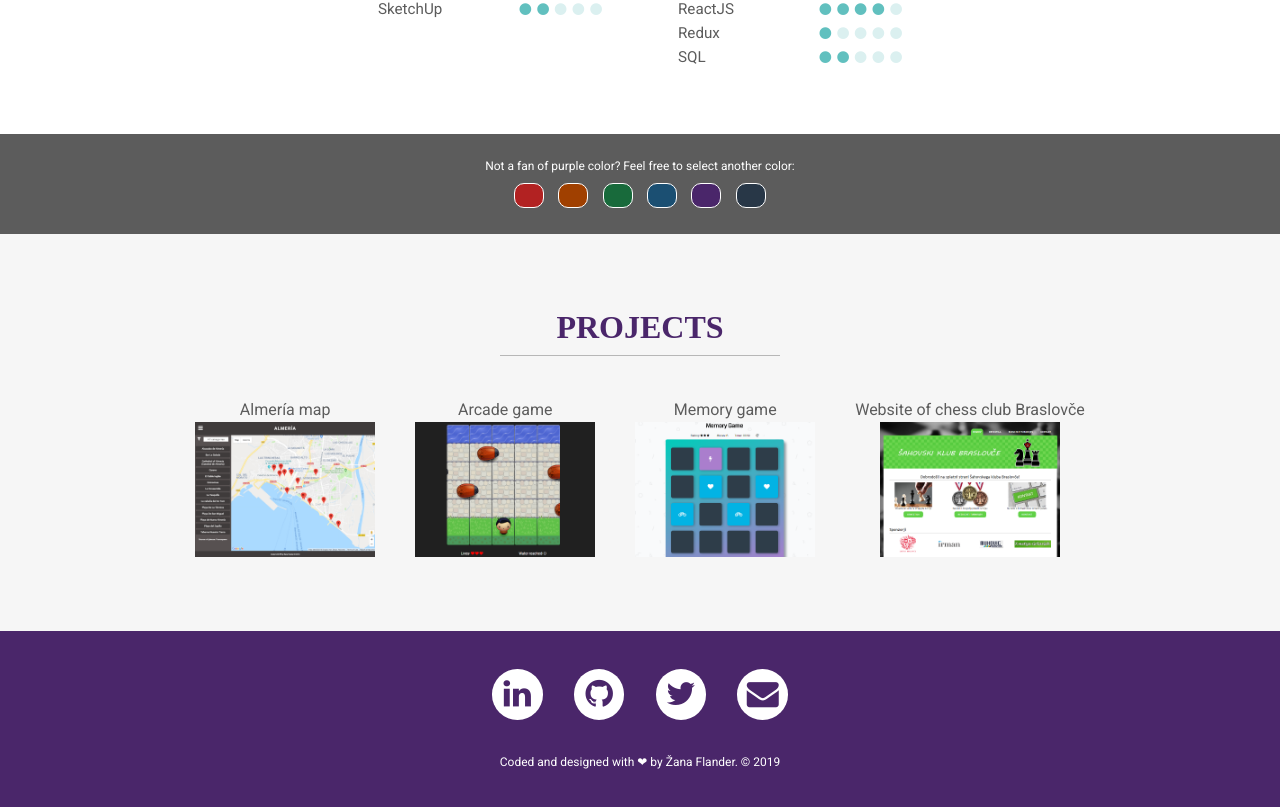
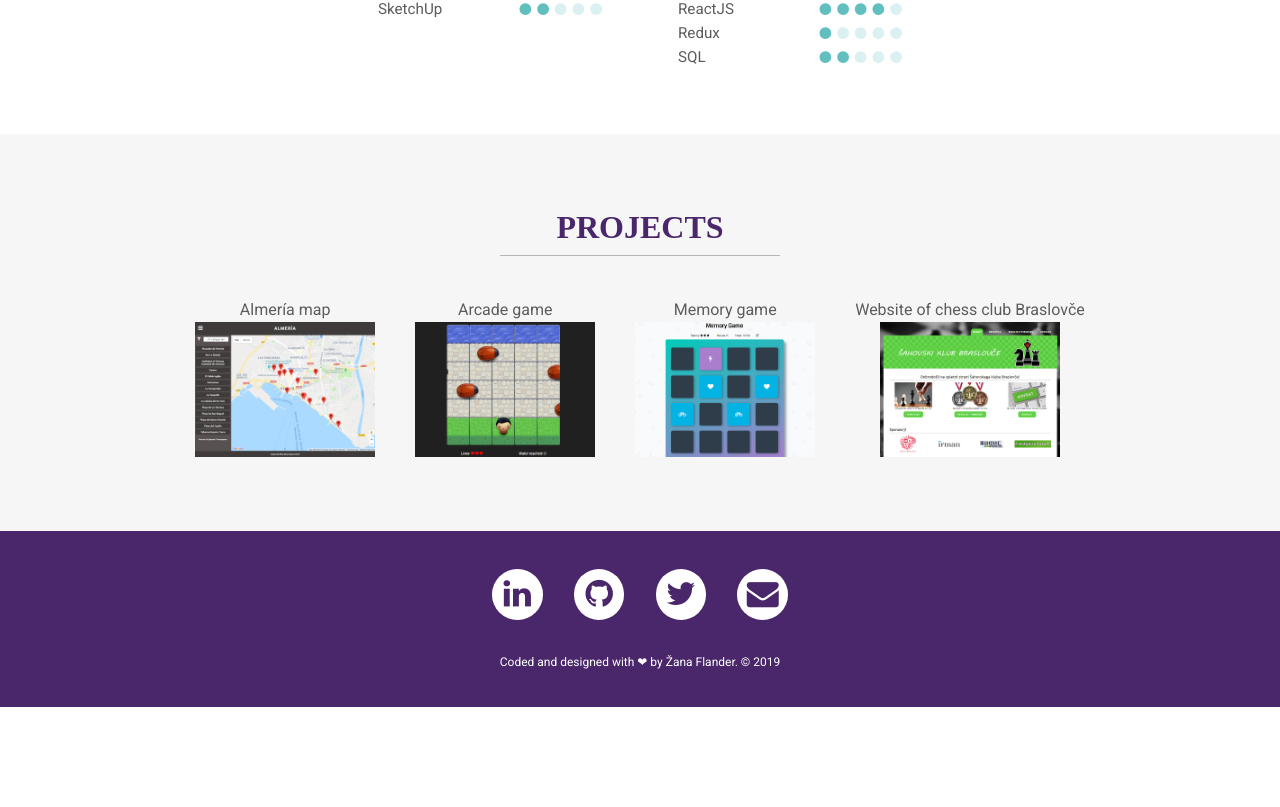
Before and after one commit to flanzana/zanawebsite-react, a React (Create React App) app: page / in a window 1280 px wide. Shown: the part 1491-2298 px from the top of the page. After the commit the page ends 2198 px from the top, so only its background shows below. Built offline with nearby package versions, Linux system fonts and the light colour scheme; a web font is replaced by a local one.

Commit message:
Feat: remove color picker

```diff
--- a/src/App.js
+++ b/src/App.js
@@ -1,8 +1,7 @@
 import React, { Component } from 'react';
 import styled, { ThemeProvider } from 'styled-components';
-import { themePurple, themeBlue, themeGreen, themeOrange, themeRed, themeDark } from './theme/globalStyle';
+import { themePurple } from './theme/globalStyle';
 import Header from './components/Header.js';
-import ColorChanger from './components/ColorChanger.js';
 import NavBar from './components/NavBar.js';
 import SideBar from './components/SideBar.js';
 import AboutMe from './components/AboutMe.js';
@@ -61,32 +60,6 @@ class App extends Component {
 		this.setState({ windowWidth: window.innerWidth });
 	};
 
-	handleColorChange = (event) => {
-		let clickedTheme = event.target.getAttribute('name');
-		switch(clickedTheme) {
-			case "themeRed":
-				this.setState({ theme: themeRed });
-				break
-			case "themeOrange":
-				this.setState({ theme: themeOrange });
-				break
-			case "themeGreen":
-				this.setState({ theme: themeGreen });
-				break
-			case "themeBlue":
-				this.setState({ theme: themeBlue });
-				break
-			case "themePurple":
-				this.setState({ theme: themePurple });
-				break
-			case "themeDark":
-				this.setState({ theme: themeDark });
-				break
-			default:
-				this.setState({ theme: themePurple });
-		}
-	}
-
 	toggleMenu = () => {
 		const menuShow = this.state.shouldShowMenu;
 		this.setState({ shouldShowMenu: !menuShow });
@@ -104,7 +77,6 @@ class App extends Component {
 					<MainContentWrapper>
 						<AboutMe />
 						<Skills skills={skills} />
-						<ColorChanger handleColorChange={this.handleColorChange} />
 						<Projects projects={projects} />
 					</MainContentWrapper>
 					<Footer />
--- a/src/components/ColorChanger.js
+++ /dev/null
@@ -1,57 +0,0 @@
-import React from 'react';
-import styled from 'styled-components';
-import { themePurple, themeBlue, themeGreen, themeOrange, themeRed, themeDark } from '../theme/globalStyle.js';
-
-const ColorChangerWrapper = styled.div`
-    height: 100px;
-    width: 100%;
-    background-color: ${props => props.theme.dark};
-    display: flex;
-    flex-direction: column;
-    align-items: center;
-    justify-content: center;
-
-	p {
-        color: ${props => props.theme.white};
-        font-size: 12px;
-        padding: 0 10px 10px 10px;
-        margin: 0;
-	}
-`;
-
-const ColorButtonWrapper = styled.div`
-    display: flex;
-    flex-direction: row;
-    justify-content: space-around;
-    align-items: center;
-    width: calc(250px + 2vmin);
-`;
-
-const ColorButton = styled.button`
-    background-color: ${props => props.colour};
-    width: 30px;
-    height: 25px;
-    border: 1px solid ${props => props.theme.white};
-    border-radius: 10px;
-    cursor: pointer;
-
-    &:hover {
-		box-shadow: 0 0 15px 4px rgba(0,0,0,0.35);
-	}
-`
-
-const ColorChanger = ({ handleColorChange }) =>  (
-    <ColorChangerWrapper>
-        <p>Not a fan of purple color? Feel free to select another color:</p>
-        <ColorButtonWrapper>
-            <ColorButton name="themeRed" colour={themeRed.primary} onClick={handleColorChange} />
-            <ColorButton name="themeOrange" colour={themeOrange.primary} onClick={handleColorChange} />
-            <ColorButton name="themeGreen" colour={themeGreen.primary} onClick={handleColorChange} />
-            <ColorButton name="themeBlue" colour={themeBlue.primary} onClick={handleColorChange} />
-            <ColorButton name="themePurple" colour={themePurple.primary} onClick={handleColorChange} />
-            <ColorButton name="themeDark" colour={themeDark.primary} onClick={handleColorChange} />
-        </ColorButtonWrapper>
-    </ColorChangerWrapper>
-)
-
-export default ColorChanger;
--- a/src/theme/globalStyle.js
+++ b/src/theme/globalStyle.js
@@ -2,51 +2,6 @@ import styled, { injectGlobal, css } from 'styled-components';
 
 export const themePurple = {
 	primary: '#4a266a',
-	secondary: '#61c0bf',
-	secondaryLight: '#dbf0f0',
-	white: '#ffffff',
-	light: '#f6f6f6',
-	dark: '#5c5c5c'
-};
-
-export const themeGreen = {
-	primary: '#186A3B',
-	secondary: '#61c0bf',
-	secondaryLight: '#dbf0f0',
-	white: '#ffffff',
-	light: '#f6f6f6',
-	dark: '#5c5c5c'
-};
-
-export const themeBlue = {
-	primary: '#1B4F72',
-	secondary: '#61c0bf',
-	secondaryLight: '#dbf0f0',
-	white: '#ffffff',
-	light: '#f6f6f6',
-	dark: '#5c5c5c'
-};
-
-export const themeRed = {
-	primary: '#B22222',
-	secondary: '#61c0bf',
-	secondaryLight: '#dbf0f0',
-	white: '#ffffff',
-	light: '#f6f6f6',
-	dark: '#5c5c5c'
-};
-
-export const themeOrange = {
-	primary: '#A04000',
-	secondary: '#61c0bf',
-	secondaryLight: '#dbf0f0',
-	white: '#ffffff',
-	light: '#f6f6f6',
-	dark: '#5c5c5c'
-};
-
-export const themeDark = {
-	primary: '#283747',
 	secondary: '#61c0bf',
 	secondaryLight: '#dbf0f0',
 	white: '#ffffff',
```
